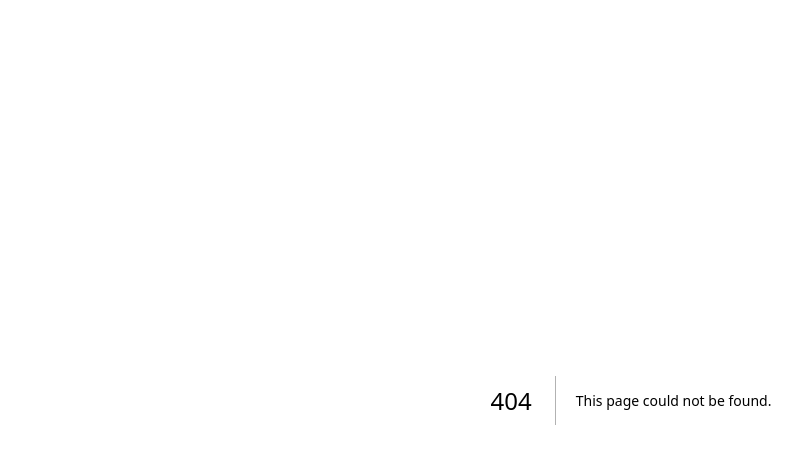
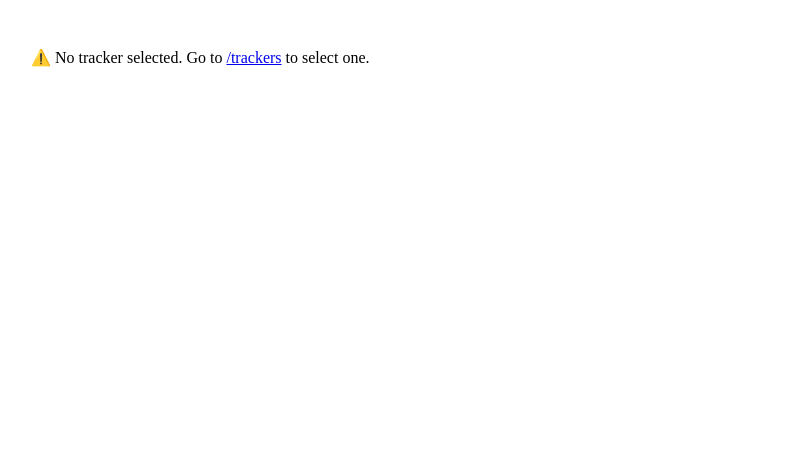
Before and after one commit to rishavgoel95/family-finance-tracker, a Next.js app: page /calendar in a window 1280 px wide. Before the commit this address had no page. Shown: the top 464 px of the page, without its empty margins (9-811 px from the left). Built offline with nearby package versions, Linux system fonts and the light colour scheme; no server answers.

Commit message:
Create calendar.tsx

```diff
--- /dev/null
+++ b/pages/calendar.tsx
@@ -0,0 +1,22 @@
+import CalendarView from '../components/CalendarView';
+import { useEffect, useState } from 'react';
+import { useActiveTracker } from '../lib/useActiveTracker';
+import Link from 'next/link';
+
+export default function CalendarPage() {
+  const { trackerId } = useActiveTracker();
+
+  if (!trackerId)
+    return (
+      <p style={{ padding: '2rem' }}>
+        ⚠️ No tracker selected. Go to <Link href="/trackers">/trackers</Link> to select one.
+      </p>
+    );
+
+  return (
+    <div style={{ padding: '2rem', fontFamily: 'sans-serif' }}>
+      <h1>📅 Calendar View</h1>
+      <CalendarView />
+    </div>
+  );
+}
```
